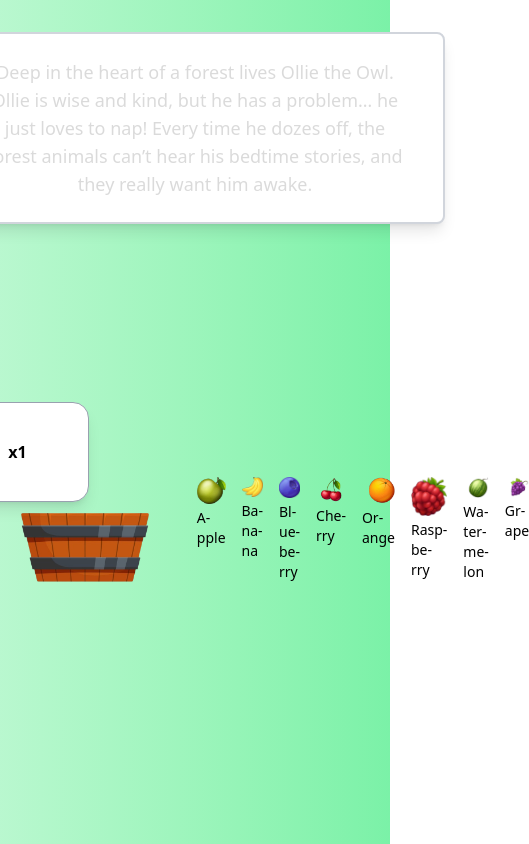
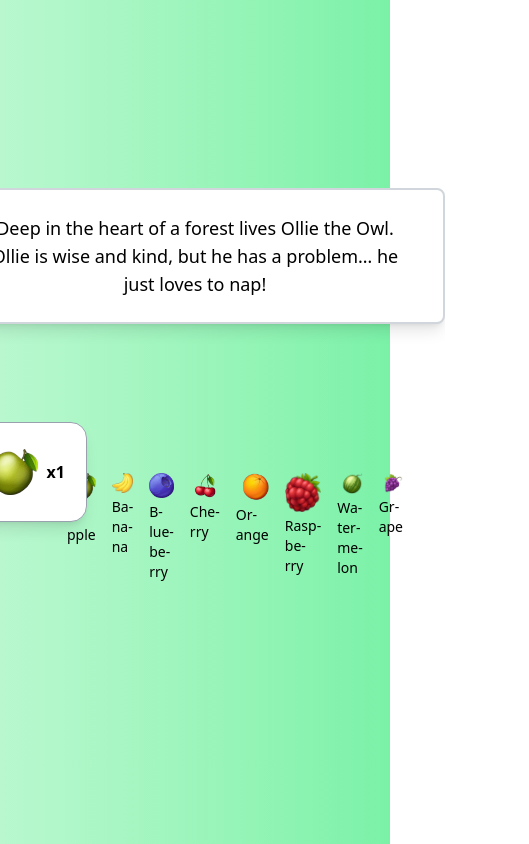
Before and after one commit to KhutsoJM/kia-gamification-2, a React (Vite) app in the folder frontend/: page /fruitfall in a window 390 px wide. Shown: the whole page, 529 px wide, since content can reach past the window. Built offline with nearby package versions, Linux system fonts and the light colour scheme.

Commit message:
Add levels Object to facilitate multiple levels in fruitfall file

```diff
--- a/frontend/src/games/FruitFall/FruitFall.jsx
+++ b/frontend/src/games/FruitFall/FruitFall.jsx
@@ -1,19 +1,6 @@
-import { useState, useEffect } from "react";
+import React, { useState, useEffect } from "react";
 import { motion, AnimatePresence } from "framer-motion";
-
-// ASSETS
-// animals
-import giraffe from "../../assets/FruitFall/animals/Round/giraffe.png";
-import elephant from "../../assets/FruitFall/animals/Round/elephant.png";
-import hippo from "../../assets/FruitFall/animals/Round/hippo.png";
-import panda from "../../assets/FruitFall/animals/Round/panda.png";
-import owl from "../../assets/FruitFall/animals/Purple Owl/sleeping owl.gif";
-import penguin from "../../assets/FruitFall/animals/Round/penguin.png";
-import pig from "../../assets/FruitFall/animals/Round/pig.png";
-import rabbit from "../../assets/FruitFall/animals/Round/rabbit.png";
-import snake from "../../assets/FruitFall/animals/Round/snake.png";
-
-// fruits
+import { levels } from "./levels";
 import apple from "../../assets/FruitFall/fruits/normal/apple.png";
 import banana from "../../assets/FruitFall/fruits/normal/banana.png";
 import blueberry from "../../assets/FruitFall/fruits/normal/blueberry.png";
@@ -22,36 +9,101 @@ import orange from "../../assets/FruitFall/fruits/normal/orange.png";
 import raspberry from "../../assets/FruitFall/fruits/normal/raspberry.png";
 import watermelon from "../../assets/FruitFall/fruits/normal/watermelon.png";
 import grape from "../../assets/FruitFall/fruits/normal/grape.png";
+import basket from "../../assets/FruitFall/props/wooden-bucket.png";
+import excitedOwl from "../../assets/FruitFall/animals/Purple Owl/excited owl.gif";
+import owl from "../../assets/FruitFall/animals/Purple Owl/sleeping owl.gif";
+import Congratulations from "../../assets/FruitFall/animals/Purple Owl/congratulations.gif";
 
-import basket from "../../assets/FruitFall/props/wooden-bucket.png";
+// Map fruit names to images
+const fruitImages = {
+    "A-pple": apple,
+    "Ba-na-na": banana,
+    "B-lue-be-rry": blueberry,
+    "Che-rry": cherry,
+    "Or-ange": orange,
+    "Rasp-be-rry": raspberry,
+    "Wa-ter-me-lon": watermelon,
+    "Gr-ape": grape,
+};
 
-const introText1 = `Deep in the heart of a forest lives Ollie the Owl.
-Ollie is wise and kind, but he has a problem… he just loves to nap!
-Every time he dozes off, the forest animals can’t hear his bedtime stories,
-and they really want him awake.`;
+// List of all fruits for drag and drop
+const fruitList = [
+    { name: "A-pple", img: apple },
+    { name: "Ba-na-na", img: banana },
+    { name: "B-lue-be-rry", img: blueberry },
+    { name: "Che-rry", img: cherry },
+    { name: "Or-ange", img: orange },
+    { name: "Rasp-be-rry", img: raspberry },
+    { name: "Wa-ter-me-lon", img: watermelon },
+    { name: "Gr-ape", img: grape },
+];
 
-const introText2 = `The only way to wake Ollie is by feeding him his favourite fruits!
-Each fruit gives him a little more energy until he finally opens his eyes,
-stretches his wings, and hoots happily.`;
+const finalText =
+    "Hoot hoot! You’ve helped Ollie wake up every time. The forest is full of happy animals and Ollie is wide awake, ready to tell his best stories. Congratulations!";
 
 const FruitFall = () => {
+    const [currentLevel, setCurrentLevel] = useState(0);
     const [showSecondParagraph, setShowSecondParagraph] = useState(false);
     const [showSpeechBubble, setShowSpeechBubble] = useState(false);
+    const [basketFruits, setBasketFruits] = useState([]);
+    const [isExcited, setIsExcited] = useState(false);
+    const [showCongratulations, setShowCongratulations] = useState(false);
 
-    // Speak the first paragraph on mount
+    const levelData = levels[currentLevel];
+
+    // If all levels are completed and finish button pressed, show final message and congratulations gif only
+    if (showCongratulations) {
+        return (
+            <div className="flex flex-col h-screen justify-center items-center bg-white">
+                <h1 className="text-2xl font-bold mb-8 text-center px-4">
+                    {finalText}
+                </h1>
+                <img
+                    src={Congratulations}
+                    alt="Ollie the Owl"
+                    className="w-80"
+                />
+            </div>
+        );
+    }
+
+    // If all levels are completed but finish button not pressed yet
+    if (!levelData) {
+        return (
+            <div className="flex flex-col h-screen justify-center items-center bg-white">
+                <h1 className="text-2xl font-bold mb-8 text-center px-4">
+                    {finalText}
+                </h1>
+                <img
+                    src={excitedOwl}
+                    alt="Ollie the Owl"
+                    className="w-80"
+                />
+            </div>
+        );
+    }
+
+    const { requiredFruits, introText1, introText2 } = levelData;
+
+    // Speak the first paragraph on mount or when level changes
     useEffect(() => {
         const utter = new window.SpeechSynthesisUtterance(introText1);
         window.speechSynthesis.speak(utter);
 
+        setShowSecondParagraph(false);
+        setShowSpeechBubble(false);
+        setBasketFruits([]);
+        setIsExcited(false);
+
         const timer = setTimeout(() => {
             setShowSecondParagraph(true);
-        }, 5000);
+        }, 10000);
 
         return () => {
             clearTimeout(timer);
             window.speechSynthesis.cancel();
         };
-    }, []);
+    }, [currentLevel, introText1]);
 
     // Speak the second paragraph when it appears
     useEffect(() => {
@@ -59,19 +111,56 @@ const FruitFall = () => {
             const utter = new window.SpeechSynthesisUtterance(introText2);
             window.speechSynthesis.speak(utter);
         }
-    }, [showSecondParagraph]);
+    }, [showSecondParagraph, introText2]);
 
     // Show speech bubble after basket and fruits appear
     useEffect(() => {
         const timer = setTimeout(() => {
             setShowSpeechBubble(true);
-        }, 2000); // 2 seconds after mount (adjust as needed)
+        }, 2000);
         return () => clearTimeout(timer);
-    }, []);
+    }, [currentLevel]);
+
+    // Drag and drop handlers
+    const handleDragStart = (e, fruit) => {
+        e.dataTransfer.setData("fruit", JSON.stringify(fruit));
+    };
+
+    const handleDrop = (e) => {
+        e.preventDefault();
+        const fruit = JSON.parse(e.dataTransfer.getData("fruit"));
+        setBasketFruits((prev) => [...prev, fruit]);
+    };
+
+    const handleDragOver = (e) => {
+        e.preventDefault();
+    };
+
+    // Check if basket matches required fruits
+    useEffect(() => {
+        const fruitCounts = basketFruits.reduce((acc, fruit) => {
+            acc[fruit.name] = (acc[fruit.name] || 0) + 1;
+            return acc;
+        }, {});
+        const matches = requiredFruits.every(
+            (req) => fruitCounts[req.name] === req.count
+        );
+        setIsExcited(matches);
+    }, [basketFruits, requiredFruits]);
+
+    // Move to next level or show congratulations
+    const goToNextLevel = () => {
+        if (currentLevel < levels.length - 1) {
+            setCurrentLevel(currentLevel + 1);
+        } else {
+            setShowCongratulations(true);
+        }
+    };
 
     return (
         <div className="flex flex-col h-screen justify-center items-center relative">
-            <div className="absolute top-8 left-1/2 transform -translate-x-1/2 bg-white bg-opacity-90 border-2 border-gray-300 rounded-lg shadow-lg px-8 py-6 w-[500px] text-xl text-center">
+            <div className="absolute top-47 left-1/2 transform -translate-x-1/2 flex flex-row items-center bg-white bg-opacity-90 border-2 border-gray-300 rounded-lg shadow-lg px-8 py-6 w-[500px] text-xl text-center">
+                <div className="flex-1">
                     <AnimatePresence mode="wait">
                         {!showSecondParagraph && (
                             <motion.p
@@ -98,16 +187,35 @@ const FruitFall = () => {
                         )}
                     </AnimatePresence>
                 </div>
+                {isExcited && (
+                    <button
+                        className="ml-6 px-6 py-3 bg-green-600 text-white rounded-lg shadow font-bold text-lg hover:bg-green-700 transition"
+                        onClick={goToNextLevel}
+                    >
+                        {currentLevel < levels.length - 1
+                            ? `Level ${currentLevel + 2}`
+                            : "Finish"}
+                    </button>
+                )}
+            </div>
             <div className="flex flex-row items-end mt-40 gap-8">
                 {/* Owl and speech bubble */}
                 <div className="relative flex flex-col items-center">
                     {showSpeechBubble && (
-                        <div className="absolute -top-5 left-1/2 -translate-x-1/2 z-10">
+                        <div className="absolute -top-0 left-1/2 -translate-x-1/2 z-10">
                             <div className="bg-white border border-gray-400 rounded-2xl px-4 py-2 shadow-lg flex flex-row items-center min-w-[200px] min-h-[100px]">
-                                <img src={banana} alt="banana" className="w-7 mx-1" />
-                                <span className="font-bold text-base mx-1">x2</span>
-                                <img src={apple} alt="apple" className="w-7 mx-1" />
-                                <span className="font-bold text-base mx-1">x1</span>
+                                {requiredFruits.map((fruit) => (
+                                    <React.Fragment key={fruit.name}>
+                                        <img
+                                            src={fruitImages[fruit.name]}
+                                            alt={fruit.name}
+                                            className="w-12 mx-1"
+                                        />
+                                        <span className="font-bold text-base mx-1">
+                                            x{fruit.count}
+                                        </span>
+                                    </React.Fragment>
+                                ))}
                             </div>
                             <div className="w-0 h-0 border-t-[14px] border-t-white border-x-[10px] border-x-transparent mx-auto"></div>
                         </div>
@@ -119,10 +227,13 @@ const FruitFall = () => {
                             delay: 1,
                             duration: 0.75,
                         }}
-                        src={owl} alt="animal"
+                        src={isExcited ? excitedOwl : owl}
+                        alt="animal"
                         className="w-80 mt-40"
                     />
                 </div>
+                {/* Basket with drop area */}
+                <div className="relative flex flex-col items-center">
                     <motion.img
                         initial={{ x: 1000 }}
                         animate={{ x: 0 }}
@@ -130,43 +241,40 @@ const FruitFall = () => {
                             delay: 1.2,
                             duration: 0.75,
                         }}
-                    src={basket} alt="basket"
-                    className="w-32"
+                        src={basket}
+                        alt="basket"
+                        className="w-50"
+                        onDrop={handleDrop}
+                        onDragOver={handleDragOver}
+                        style={{ cursor: "pointer" }}
                     />
+                    {/* Show dropped fruits in basket */}
+                    <div className="flex flex-row flex-wrap justify-center mt-2">
+                        {basketFruits.map((fruit, idx) => (
+                            <img
+                                key={idx}
+                                src={fruit.img}
+                                alt={fruit.name}
+                                className="w-8 mx-1"
+                            />
+                        ))}
+                    </div>
+                </div>
                 {/* Fruits next to the basket */}
                 <div className="flex flex-row gap-4 ml-4">
-                    <div className="flex flex-col items-center">
-                        <img src={apple} alt="apple" className="w-20" />
-                        <span className="text-sm mt-1">A-pple</span>
+                    {fruitList.map((fruit) => (
+                        <div className="flex flex-col items-center" key={fruit.name}>
+                            <img
+                                src={fruit.img}
+                                alt={fruit.name}
+                                className="w-20"
+                                draggable
+                                onDragStart={(e) => handleDragStart(e, fruit)}
+                                style={{ cursor: "grab" }}
+                            />
+                            <span className="text-sm mt-1">{fruit.name}</span>
                         </div>
-                    <div className="flex flex-col items-center">
-                        <img src={banana} alt="banana" className="w-20" />
-                        <span className="text-sm mt-1">Ba-na-na</span>
-                    </div>
-                    <div className="flex flex-col items-center">
-                        <img src={blueberry} alt="blueberry" className="w-20" />
-                        <span className="text-sm mt-1">Bl-ue-be-rry</span>
-                    </div>
-                    <div className="flex flex-col items-center">
-                        <img src={cherry} alt="cherry" className="w-20" />
-                        <span className="text-sm mt-1">Che-rry</span>
-                    </div>
-                    <div className="flex flex-col items-center">
-                        <img src={orange} alt="orange" className="w-20" />
-                        <span className="text-sm mt-1">Or-ange</span>
-                    </div>
-                    <div className="flex flex-col items-center">
-                        <img src={raspberry} alt="raspberry" className="w-20" />
-                        <span className="text-sm mt-1">Rasp-be-rry</span>
-                    </div>
-                    <div className="flex flex-col items-center">
-                        <img src={watermelon} alt="watermelon" className="w-20" />
-                        <span className="text-sm mt-1">Wa-ter-me-lon</span>
-                    </div>
-                    <div className="flex flex-col items-center">
-                        <img src={grape} alt="grape" className="w-20" />
-                        <span className="text-sm mt-1">Gr-ape</span>
-                    </div>
+                    ))}
                 </div>
             </div>
         </div>
--- /dev/null
+++ b/frontend/src/games/FruitFall/levels.js
@@ -0,0 +1,43 @@
+export const levels = [
+    {
+        requiredFruits: [
+            { name: "Ba-na-na", count: 2 },
+            { name: "A-pple", count: 1 },
+        ],
+        introText1: `Deep in the heart of a forest lives Ollie the Owl. Ollie is wise and kind, but he has a problem… he just loves to nap!`,
+        introText2: `The only way to wake Ollie is by feeding him his favourite fruits! Each fruit gives him a little more energy until he finally opens his eyes, stretches his wings, and hoots happily.`,
+    },
+    {
+        requiredFruits: [
+            { name: "Or-ange", count: 3 },
+            { name: "Gr-ape", count: 2 },
+        ],
+        introText1: `Ollie is snoozing again! The forest is quiet and everyone misses his cheerful hoots. Can you help wake him up this time?`,
+        introText2: `Drag 3 oranges and 2 grapes into the basket to give Ollie a fruity boost. Let’s see if he’ll open his eyes and greet his friends!`,
+    },
+    {
+        requiredFruits: [
+            { name: "Wa-ter-me-lon", count: 2 },
+            { name: "Che-rry", count: 2 },
+        ],
+        introText1: `Ollie couldn’t resist another nap! The animals tiptoe around, hoping you’ll help wake him up once more.`,
+        introText2: `Find 2 watermelons and 2 cherries for Ollie. Maybe this delicious snack will finally get him out of bed!`,
+    },
+    {
+        requiredFruits: [
+            { name: "B-lue-be-rry", count: 3 },
+            { name: "Gr-ape", count: 4 },
+        ],
+        introText1: `Ollie’s eyelids are drooping again! The forest needs your help to rouse their sleepy storyteller.`,
+        introText2: `Gather 3 blueberries and 4 grapes. Ollie’s favorite treats might just do the trick!`,
+    },
+    {
+        requiredFruits: [
+            { name: "Or-ange", count: 5 },
+            { name: "Wa-ter-me-lon", count: 1 },
+        ],
+        introText1: `Ollie is back in dreamland! The animals are counting on you to wake him up for another round of fun.`,
+        introText2: `Drag 5 oranges and 1 watermelon into the basket. Can you wake Ollie and make the forest lively again?`,
+    },
+    // Add more levels as needed
+];
--- a/frontend/src/pages/LevelSelection.jsx
+++ b/frontend/src/pages/LevelSelection.jsx
@@ -1,12 +1,13 @@
 import { motion } from "framer-motion";
 
 const levels = [
-  1, 2, 3, 4, 5, 6, 7, 8, 9, 10, 11, 12, 13, 14, 15, 16
-]
+  1, 2, 3, 4, 5
+];
 
 const LevelSelection = ({ onSelect }) => {
   return (
-    <div className="p-8 grid grid-cols-1 sm:grid-cols-2 md:grid-cols-3 lg:grid-cols-5 gap-6 overflow-auto h-screen">
+    <div className="flex justify-center items-center h-screen">
+      <div className="grid grid-cols-1 sm:grid-cols-2 md:grid-cols-3 lg:grid-cols-5 gap-6">
         {levels.map(level => (
           <motion.div
             key={level}
@@ -17,12 +18,10 @@ const LevelSelection = ({ onSelect }) => {
             className="flex justify-center items-center w-32 h-32 bg-slate-100 text-center rounded-md cursor-pointer">
             Level {level}
           </motion.div>
-      ))
-      }
-    </div >
-
+        ))}
+      </div>
+    </div>
   );
 };
 
-
 export default LevelSelection;
```
Also changed, not shown: frontend/src/assets/FruitFall/animals/Purple Owl/congratulations.gif (added). Lines whose indentation alone changed are shown as unchanged.
